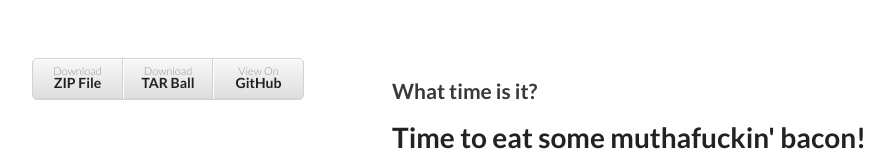
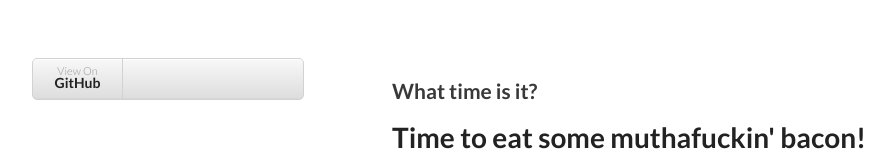
Before and after one commit to DanMeltz/Clocktime, a plain HTML site: page index.html in a window 1280 px wide. Shown: the top 160 px of the page, without its empty margins (178-1072 px from the left). Drawn offline with Linux system fonts and the light colour scheme.

Commit message:
removed downloads

```diff
--- a/index.html
+++ b/index.html
@@ -21,8 +21,6 @@
 
 
         <ul>
-          <li><a href="https://github.com/DanMeltz/Clocktime/zipball/master">Download <strong>ZIP File</strong></a></li>
-          <li><a href="https://github.com/DanMeltz/Clocktime/tarball/master">Download <strong>TAR Ball</strong></a></li>
           <li><a href="https://github.com/DanMeltz/Clocktime">View On <strong>GitHub</strong></a></li>
         </ul>
       </header>
```
